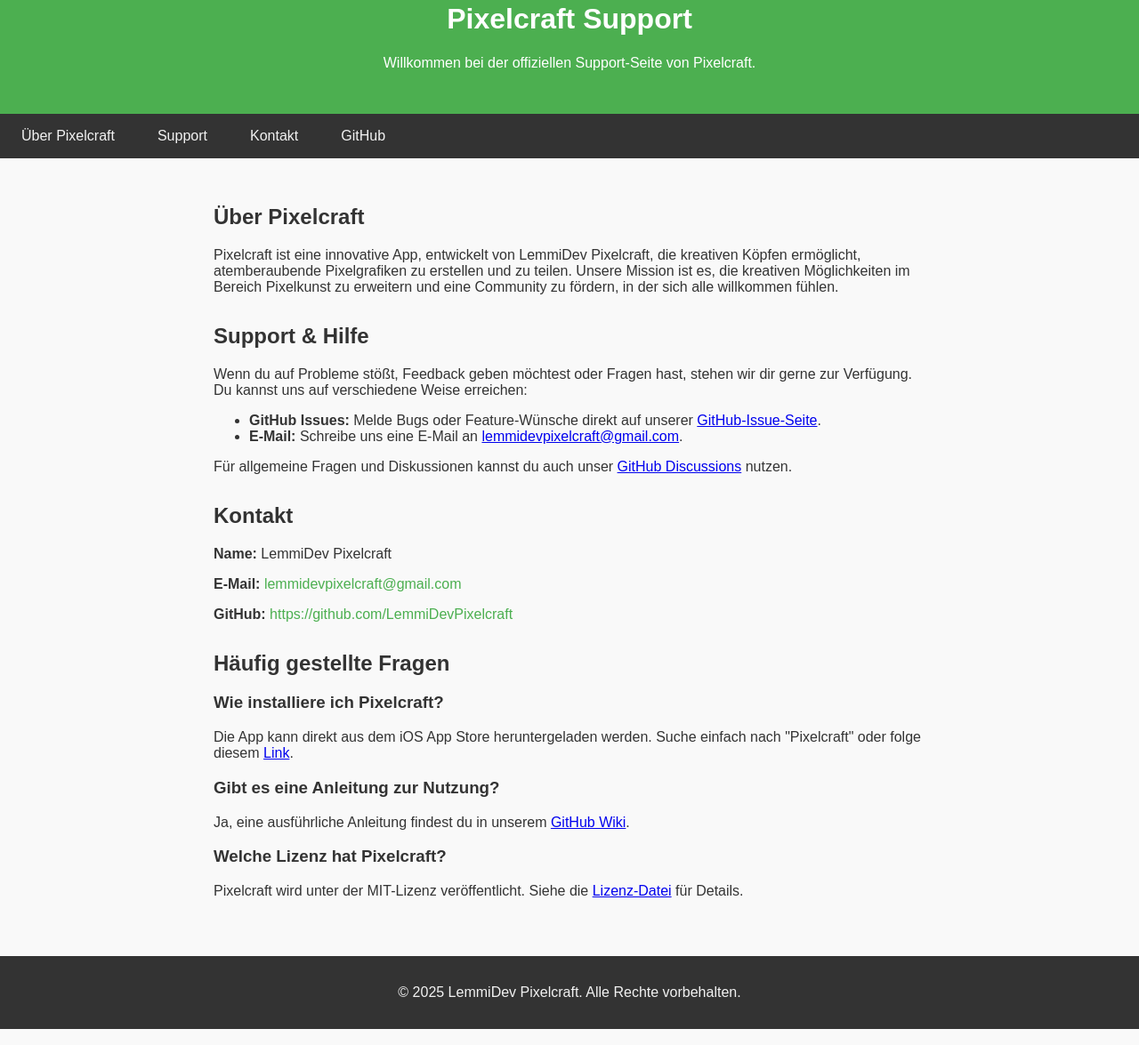
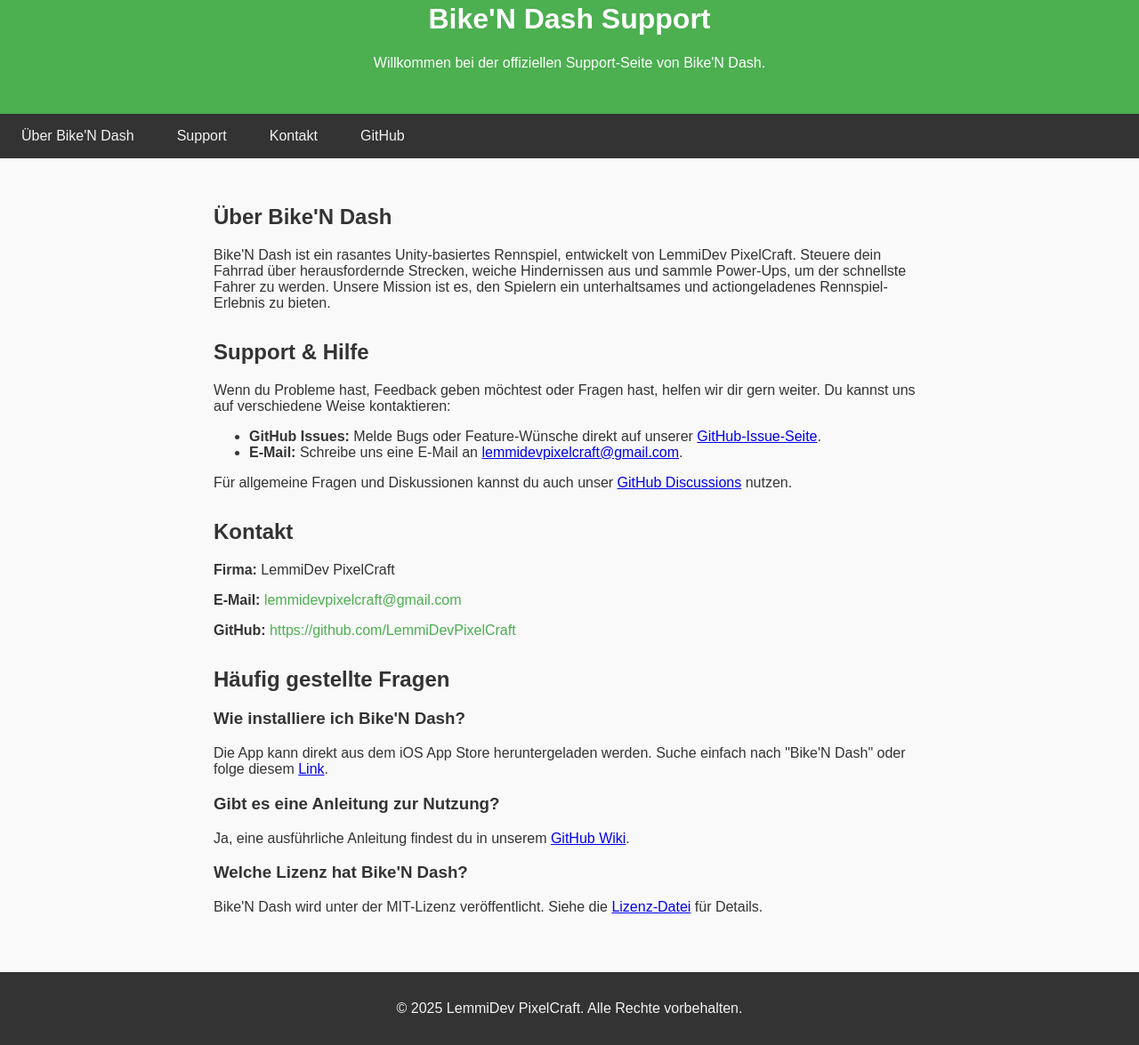
Before and after one commit to lemmidevpixelcraft/BikeNDash, a plain HTML site: page index.html in a window 1280 px wide. Shown: the part 50-1225 px from the top of the page at 89% size. Drawn offline with Linux system fonts and the light colour scheme.

Commit message:
Add files via upload

```diff
--- a/index.html
+++ b/index.html
@@ -4,7 +4,7 @@
 <head>
     <meta charset="UTF-8">
     <meta name="viewport" content="width=device-width, initial-scale=1.0">
-    <title>Pixelcraft Support</title>
+    <title>Bike'N Dash Support</title>
     <style>
         body {
             font-family: Arial, sans-serif;
@@ -61,55 +61,55 @@
 <body>
 
     <header>
-        <h1>Pixelcraft Support</h1>
-        <p>Willkommen bei der offiziellen Support-Seite von Pixelcraft.</p>
+        <h1>Bike'N Dash Support</h1>
+        <p>Willkommen bei der offiziellen Support-Seite von Bike'N Dash.</p>
     </header>
 
     <nav>
-        <a href="#about">Über Pixelcraft</a>
+        <a href="#about">Über Bike'N Dash</a>
         <a href="#support">Support</a>
         <a href="#contact">Kontakt</a>
-        <a href="https://github.com/LemmiDevPixelcraft" target="_blank">GitHub</a>
+        <a href="https://github.com/LemmiDevPixelCraft/BikeNDash" target="_blank">GitHub</a>
     </nav>
 
     <main>
         <section id="about">
-            <h2>Über Pixelcraft</h2>
-            <p>Pixelcraft ist eine innovative App, entwickelt von LemmiDev Pixelcraft, die kreativen Köpfen ermöglicht, atemberaubende Pixelgrafiken zu erstellen und zu teilen. Unsere Mission ist es, die kreativen Möglichkeiten im Bereich Pixelkunst zu erweitern und eine Community zu fördern, in der sich alle willkommen fühlen.</p>
+            <h2>Über Bike'N Dash</h2>
+            <p>Bike'N Dash ist ein rasantes Unity-basiertes Rennspiel, entwickelt von LemmiDev PixelCraft. Steuere dein Fahrrad über herausfordernde Strecken, weiche Hindernissen aus und sammle Power-Ups, um der schnellste Fahrer zu werden. Unsere Mission ist es, den Spielern ein unterhaltsames und actiongeladenes Rennspiel-Erlebnis zu bieten.</p>
         </section>
 
         <section id="support">
             <h2>Support & Hilfe</h2>
-            <p>Wenn du auf Probleme stößt, Feedback geben möchtest oder Fragen hast, stehen wir dir gerne zur Verfügung. Du kannst uns auf verschiedene Weise erreichen:</p>
+            <p>Wenn du Probleme hast, Feedback geben möchtest oder Fragen hast, helfen wir dir gern weiter. Du kannst uns auf verschiedene Weise kontaktieren:</p>
             <ul>
-                <li><strong>GitHub Issues:</strong> Melde Bugs oder Feature-Wünsche direkt auf unserer <a href="https://github.com/LemmiDevPixelcraft/Pixelcraft-App/issues" target="_blank">GitHub-Issue-Seite</a>.</li>
+                <li><strong>GitHub Issues:</strong> Melde Bugs oder Feature-Wünsche direkt auf unserer <a href="https://github.com/LemmiDevPixelCraft/BikeNDash/issues" target="_blank">GitHub-Issue-Seite</a>.</li>
                 <li><strong>E-Mail:</strong> Schreibe uns eine E-Mail an <a href="mailto:lemmidevpixelcraft@gmail.com">lemmidevpixelcraft@gmail.com</a>.</li>
             </ul>
-            <p>Für allgemeine Fragen und Diskussionen kannst du auch unser <a href="https://github.com/LemmiDevPixelcraft/Pixelcraft-App/discussions" target="_blank">GitHub Discussions</a> nutzen.</p>
+            <p>Für allgemeine Fragen und Diskussionen kannst du auch unser <a href="https://github.com/LemmiDevPixelCraft/BikeNDash/discussions" target="_blank">GitHub Discussions</a> nutzen.</p>
         </section>
 
         <section id="contact">
             <h2>Kontakt</h2>
             <div class="contact-info">
-                <p><strong>Name:</strong> LemmiDev Pixelcraft</p>
+                <p><strong>Firma:</strong> LemmiDev PixelCraft</p>
                 <p><strong>E-Mail:</strong> <a href="mailto:lemmidevpixelcraft@gmail.com">lemmidevpixelcraft@gmail.com</a></p>
-                <p><strong>GitHub:</strong> <a href="https://github.com/LemmiDevPixelcraft" target="_blank">https://github.com/LemmiDevPixelcraft</a></p>
+                <p><strong>GitHub:</strong> <a href="https://github.com/LemmiDevPixelCraft" target="_blank">https://github.com/LemmiDevPixelCraft</a></p>
             </div>
         </section>
 
         <section id="faq">
             <h2>Häufig gestellte Fragen</h2>
-            <h3>Wie installiere ich Pixelcraft?</h3>
-            <p>Die App kann direkt aus dem iOS App Store heruntergeladen werden. Suche einfach nach "Pixelcraft" oder folge diesem <a href="https://apps.apple.com/de/app/pixelcraft/idDEINE_APP_ID" target="_blank">Link</a>.</p>
+            <h3>Wie installiere ich Bike'N Dash?</h3>
+            <p>Die App kann direkt aus dem iOS App Store heruntergeladen werden. Suche einfach nach "Bike'N Dash" oder folge diesem <a href="https://apps.apple.com/de/app/bikendash/idDEINE_APP_ID" target="_blank">Link</a>.</p>
             <h3>Gibt es eine Anleitung zur Nutzung?</h3>
-            <p>Ja, eine ausführliche Anleitung findest du in unserem <a href="https://github.com/LemmiDevPixelcraft/Pixelcraft-App/wiki" target="_blank">GitHub Wiki</a>.</p>
-            <h3>Welche Lizenz hat Pixelcraft?</h3>
-            <p>Pixelcraft wird unter der MIT-Lizenz veröffentlicht. Siehe die <a href="https://github.com/LemmiDevPixelcraft/Pixelcraft-App/blob/main/LICENSE" target="_blank">Lizenz-Datei</a> für Details.</p>
+            <p>Ja, eine ausführliche Anleitung findest du in unserem <a href="https://github.com/LemmiDevPixelCraft/BikeNDash/wiki" target="_blank">GitHub Wiki</a>.</p>
+            <h3>Welche Lizenz hat Bike'N Dash?</h3>
+            <p>Bike'N Dash wird unter der MIT-Lizenz veröffentlicht. Siehe die <a href="https://github.com/LemmiDevPixelCraft/BikeNDash/blob/main/LICENSE" target="_blank">Lizenz-Datei</a> für Details.</p>
         </section>
     </main>
 
     <footer>
-        <p>&copy; 2025 LemmiDev Pixelcraft. Alle Rechte vorbehalten.</p>
+        <p>&copy; 2025 LemmiDev PixelCraft. Alle Rechte vorbehalten.</p>
     </footer>
 
 </body>
```
